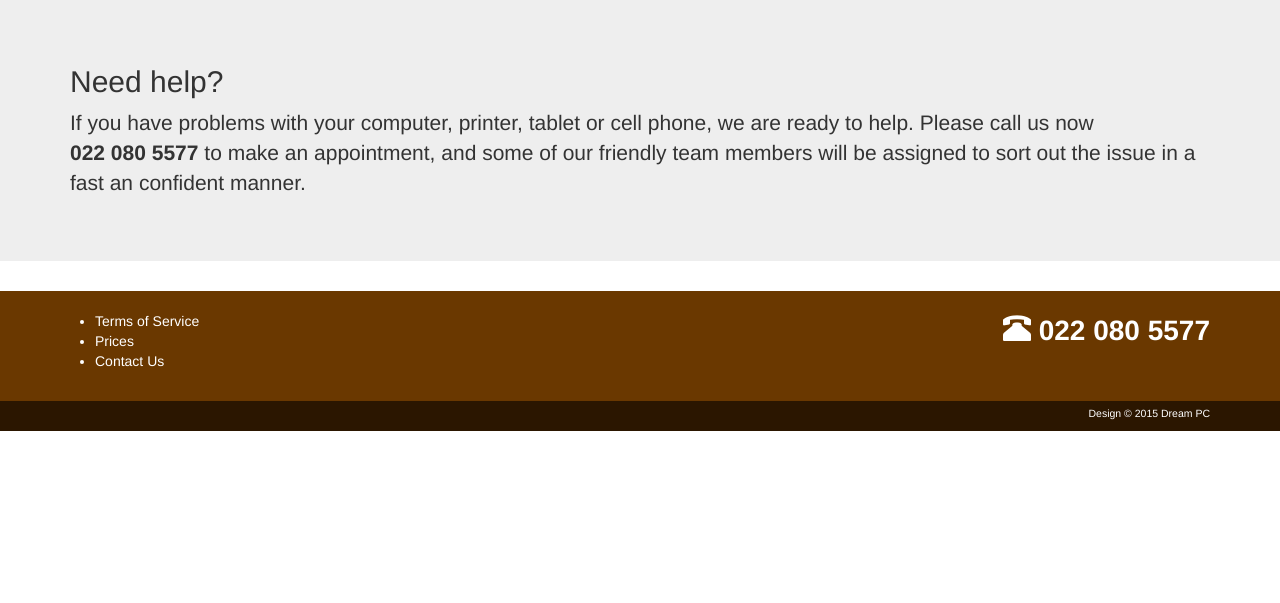
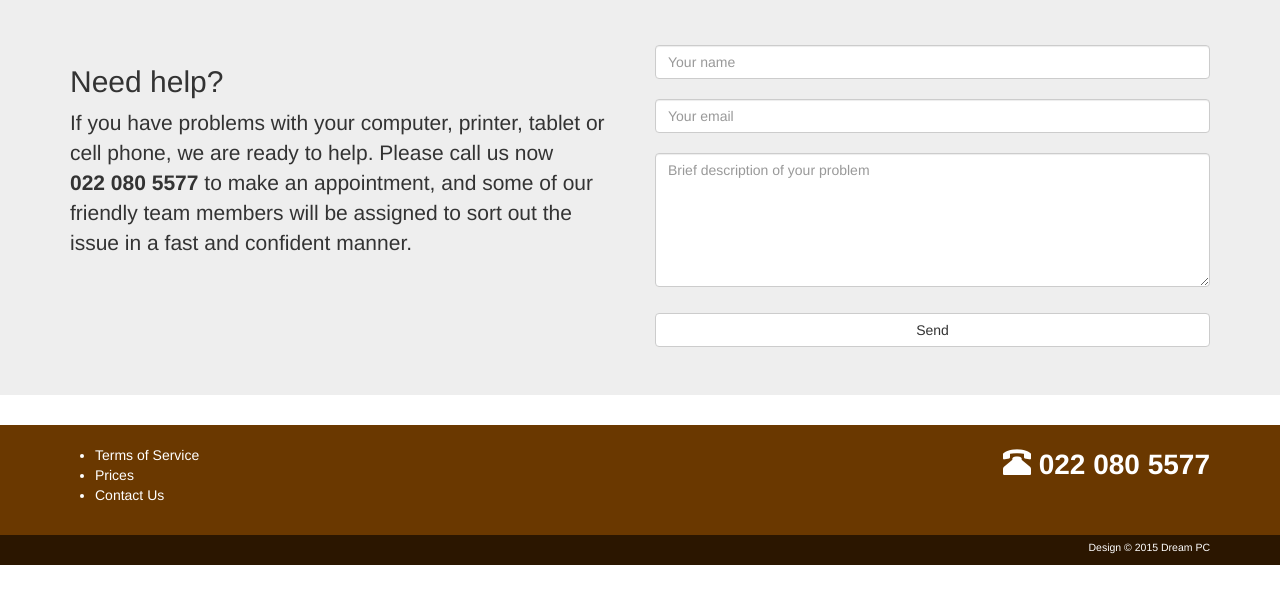
Before and after one commit to DreamPC/DreamPC-Old, a plain HTML site: page contactus.html in a window 1280 px wide. Shown: the part 167-770 px from the top of the page. Drawn offline with nearby package versions, Linux system fonts and the light colour scheme.

Commit message:
Add a formspree form and some styles

```diff
--- a/contactus.html
+++ b/contactus.html
@@ -96,8 +96,21 @@
 
 		<div class="mainPart jumbotron">
 			<div class="container">
-				<h2>Need help?</h2>
-				<p>If you have problems with your computer, printer, tablet or cell phone, we are ready to help. Please call us now <tel>022&nbsp;080&nbsp;5577</tel> to make an appointment, and some of our friendly team members will be assigned to sort out the issue in a fast an confident manner.</p>
+				<div class="row">
+					<div class="col-sm-6">
+						<h2>Need help?</h2>
+						<p>If you have problems with your computer, printer, tablet or cell phone, we are ready to help. Please call us now <tel>022&nbsp;080&nbsp;5577</tel> to make an appointment, and some of our friendly team members will be assigned to sort out the issue in a fast and confident manner.</p>
+					</div>
+					<div class="col-sm-6">
+						<form  action="//formspree.io/formspree2345@dreampc.co.nz" method="POST">
+							<input type="text" name="name" placeholder="Your name" class="form-control"> <br/>
+							<input type="email" name="_replyto" placeholder="Your email" class="form-control"> <br/>
+							<input name="_gotcha" style="display:none" type="text">
+							<textarea name="message" rows=6 placeholder="Brief description of your problem" class="form-control"></textarea> <br/>
+							<input type="submit" value="Send"  class="btn btn-default">
+						</form>
+					</div>
+				</div>
 
 			</div> <!--class="container"-->
 		</div> <!--class="mainPart"-->
--- a/css/styles.css
+++ b/css/styles.css
@@ -129,3 +129,14 @@ tel {
 #map-canvas {
         height: 600px;
       }
+
+input {
+	padding: 6px;
+	width: 100%;
+}
+
+textarea {
+	margin-bottom: 6px;
+	padding: 6px;
+	width: 100%;
+}
```
Also changed, not shown: 1 other file.
